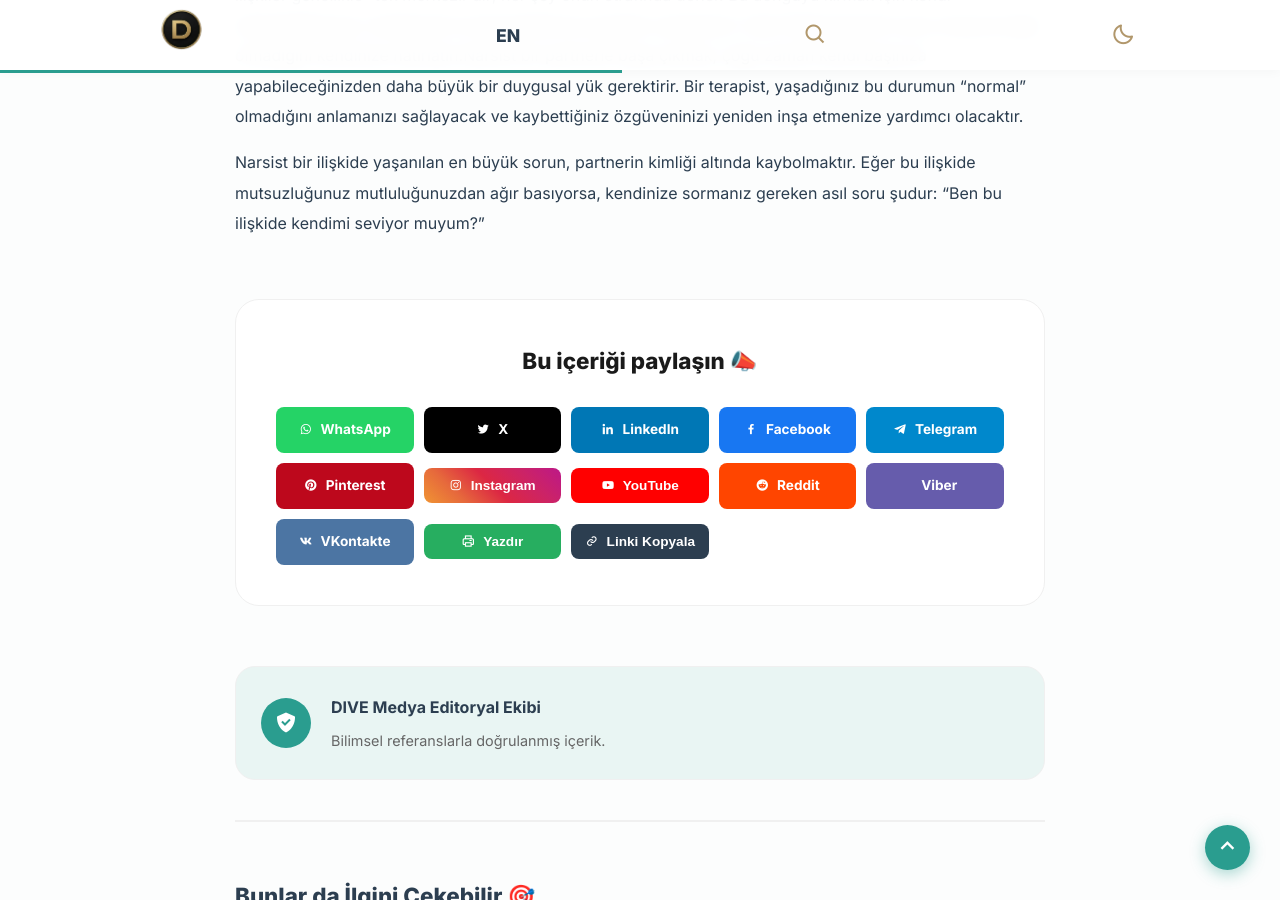
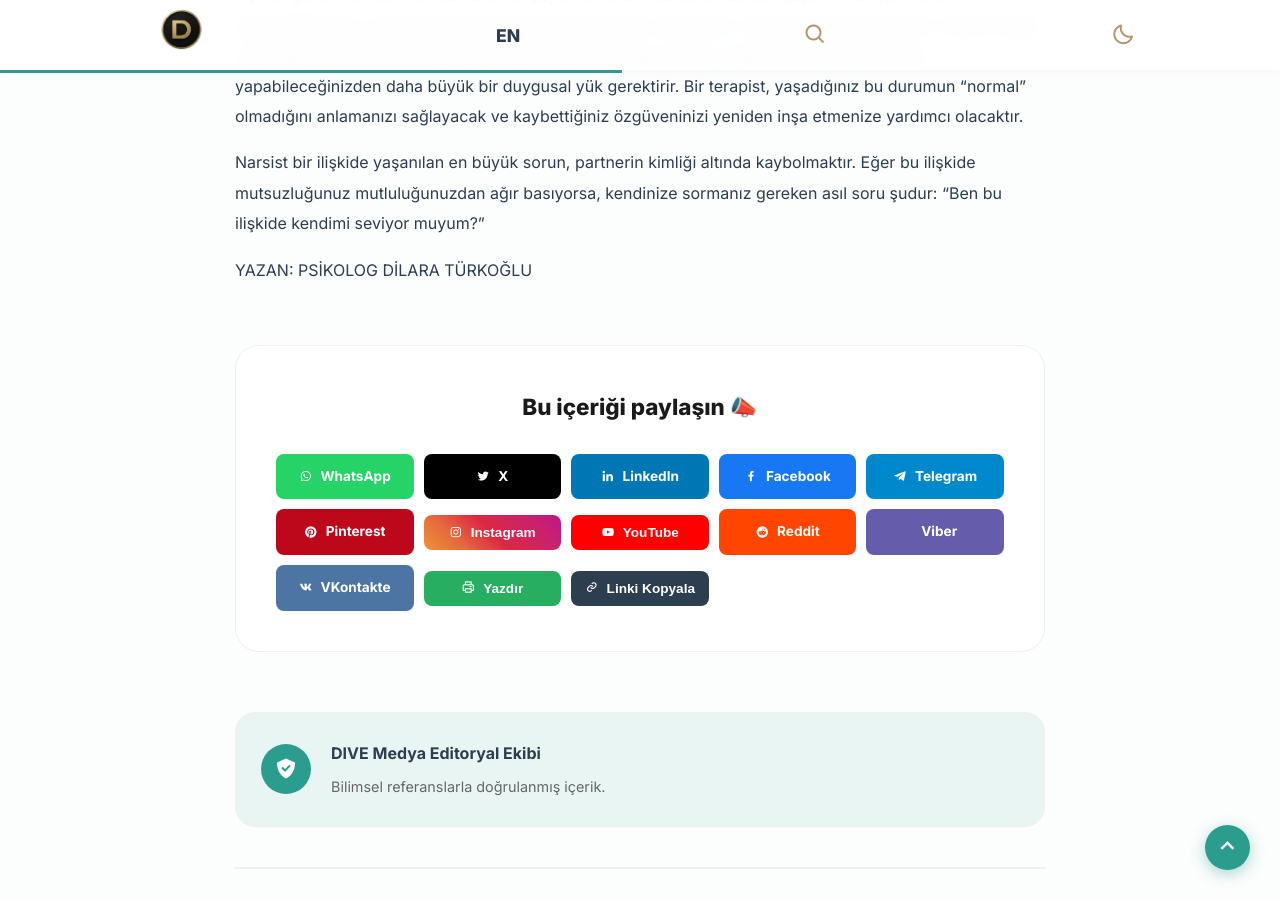
Before and after one commit to EKTHOLDING/dive, a Jekyll site: the page built from _posts/2026-04-21-narsist-bir-ilişkide-miyim.md, in a window 1280 px wide and 900 px high, scrolled down 1071 px. Built offline with Jekyll 4.4.1, drawn with Linux system fonts in a browser that asks for light colours.

Commit message:
Update 🇹🇷 Türkçe Yazı Ekle “2026-04-21-narsist-bir-ilişkide-miyim”

```diff
--- a/_posts/2026-04-21-narsist-bir-ilişkide-miyim.md
+++ b/_posts/2026-04-21-narsist-bir-ilişkide-miyim.md
@@ -16,3 +16,5 @@
 Eğer bu belirtilerin bir veya birkaçını partnerinizde görüyorsanız, panik yapmayın. Ancak stratejinizi değiştirmeniz gerektiği de bir gerçektir. Bu en zor ama en önemli kuraldır. Narsist bir kişiliğin değişmesi, ancak kendisinin bunu istemesi ve profesyonel destek almasıyla mümkündür. Onu "daha iyi biri" yapma çabanız, sadece sizin enerjinizi tüketir. Odak noktanızı ondan çekip kendinize çevirin.Narsist biri sınırları sevmez, çünkü o sınırları "kendisine karşı bir duvar" olarak algılar. Ancak siz kendi duvarlarınızı inşa etmek zorundasınız. "Bana bu tonda konuşamazsın", "Bu konuda tartışmak istemiyorum ve odayı terk ediyorum" gibi net duruşlar sergileyin. Unutmayın; sınırlar bir cezalandırma değil, kendinizi koruma biçimidir.Narsist ilişkiler genellikle "tek merkezli"dir; her şey onun etrafında döner. Bu döngüyü kırmak için kendi arkadaşlıklarınızı, hobilerinizi ve ilgi alanlarınızı yeniden canlandırın. Sizin özgüveninizin onun onayına bağlı olmadığını kendinize hatırlatın.Narsist bir partnerle başa çıkmak, çoğu zaman kendi başınıza yapabileceğinizden daha büyük bir duygusal yük gerektirir. Bir terapist, yaşadığınız bu durumun "normal" olmadığını anlamanızı sağlayacak ve kaybettiğiniz özgüveninizi yeniden inşa etmenize yardımcı olacaktır.
 
 Narsist bir ilişkide yaşanılan en büyük sorun, partnerin kimliği altında kaybolmaktır. Eğer bu ilişkide mutsuzluğunuz mutluluğunuzdan ağır basıyorsa, kendinize sormanız gereken asıl soru şudur: "Ben bu ilişkide kendimi seviyor muyum?"
+
+YAZAN: PSİKOLOG DİLARA TÜRKOĞLU
```
